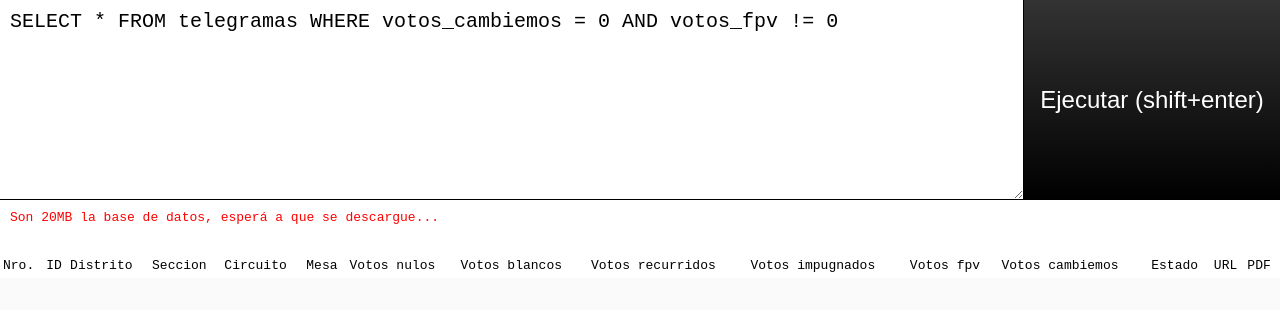
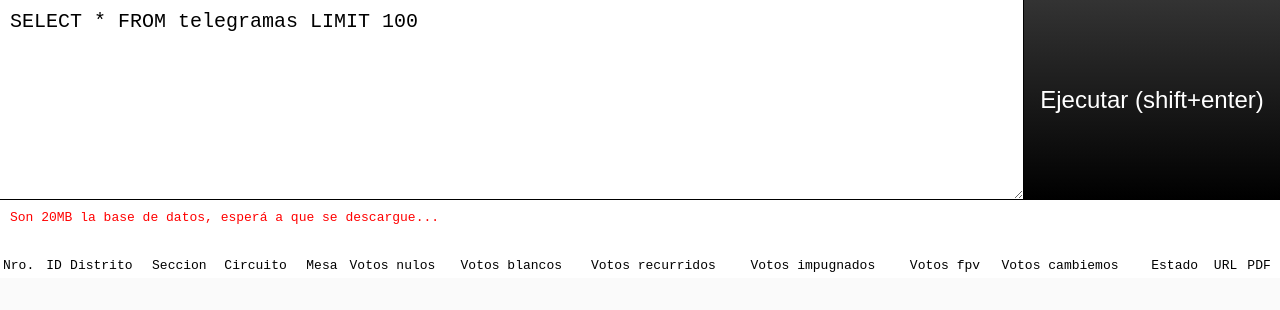
Before and after one commit to Zequez/telegramas-balotaje-argentina-2015, a plain HTML site: page index.html in a window 1280 px wide. Drawn offline with Linux system fonts and the light colour scheme; no server answers; a script that the page names is missing.

Commit message:
Agregué el placeholder a algo más imparcial

```diff
--- a/index.html
+++ b/index.html
@@ -65,7 +65,7 @@
     </style>
   </head>
   <body>
-    <textarea placeholder="Query SQLite">SELECT * FROM telegramas WHERE votos_cambiemos = 0 AND votos_fpv != 0</textarea>
+    <textarea placeholder="Query SQLite">SELECT * FROM telegramas LIMIT 100</textarea>
     <button>Ejecutar (shift+enter)</button>
     <div id='loading'>Son 20MB la base de datos, esperá a que se descargue...</div>
     <div id='error'>
```
